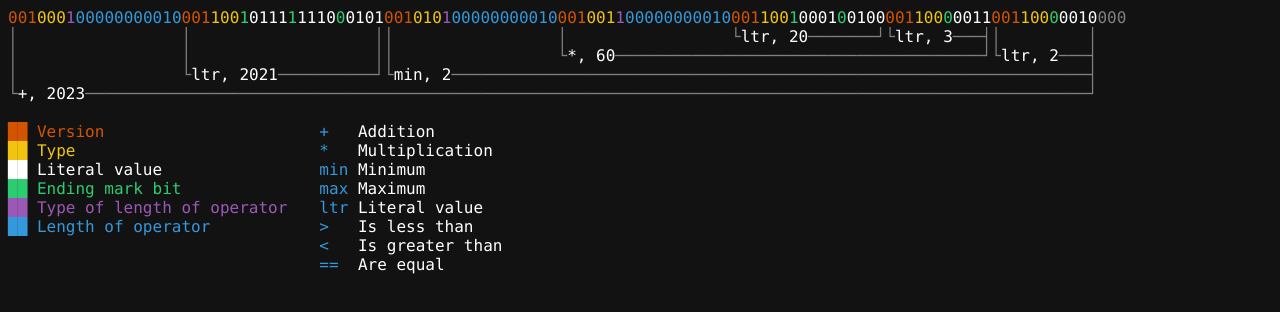
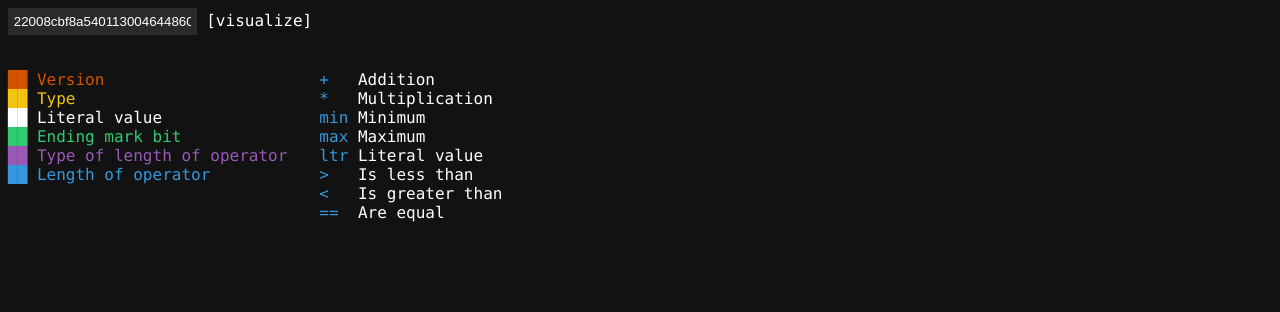
Before and after one commit to TenViki/advent-of-code, a website: page visualizations/16/index.html in a window 1280 px wide. Drawn offline with Linux system fonts and the light colour scheme.

Commit message:
:sparkles: Updates visualization for day 16

```diff
--- a/visualizations/16/index.html
+++ b/visualizations/16/index.html
@@ -9,6 +9,11 @@
     <script src="script.js" defer></script>
   </head>
   <body>
+    <div class="input">
+      <input type="text" placeholder="Enter your input" id="hex" value="22008cbf8a540113004644860cc10" />
+
+      <span id="run" onclick="main()">[visualize]</span>
+    </div>
     <div id="transmitted-data"></div>
     <div id="markers"></div>
     <br />
--- a/visualizations/16/script.js
+++ b/visualizations/16/script.js
@@ -29,13 +29,18 @@ let bin = "";
 
 const load = async () => {
   const res = await fetch("data.txt");
-  const data = await res.text();
+  const data = document.getElementById("hex").value;
+
+  if (!data) return alert("Please enter a hex string");
 
   bin = hexToBin(data);
+  if (bin.includes("undefined")) return alert("Please enter a valid hex string");
   document.getElementById("transmitted-data").innerHTML = bin
     .split("")
     .map((bit, i) => `<span id="bit-${i}">${bit}</span>`)
     .join("");
+
+  return 1;
 };
 
 const parseLiteralPacket = (packet, start) => {
@@ -224,9 +229,11 @@ const parsePacket = async (packet, start, level) => {
 };
 
 const main = async () => {
-  await load();
+  if (!(await load())) return;
 
-  console.log(parsePacket(bin, 0, 0));
+  try {
+    await parsePacket(bin, 0, 0);
+  } catch {
+    alert("Invalid packet. You probably entered invalid input.");
+  }
 };
-
-main();
--- a/visualizations/16/style.css
+++ b/visualizations/16/style.css
@@ -42,3 +42,31 @@ body {
   display: flex;
   gap: 2rem;
 }
+
+.input {
+  margin-bottom: 1rem;
+}
+
+input {
+  background-color: rgba(255, 255, 255, 0.1);
+  transition: 0.2s;
+  border: 0;
+  padding: 0.3rem;
+  outline: 0;
+  border: transparent solid 1px;
+
+  color: #fff;
+}
+
+input:focus {
+  border: rgba(255, 255, 255, 0.2) solid 1px;
+}
+
+#run {
+  cursor: pointer;
+  transition: 0.2s;
+}
+
+#run:hover {
+  color: #3498db;
+}
```
